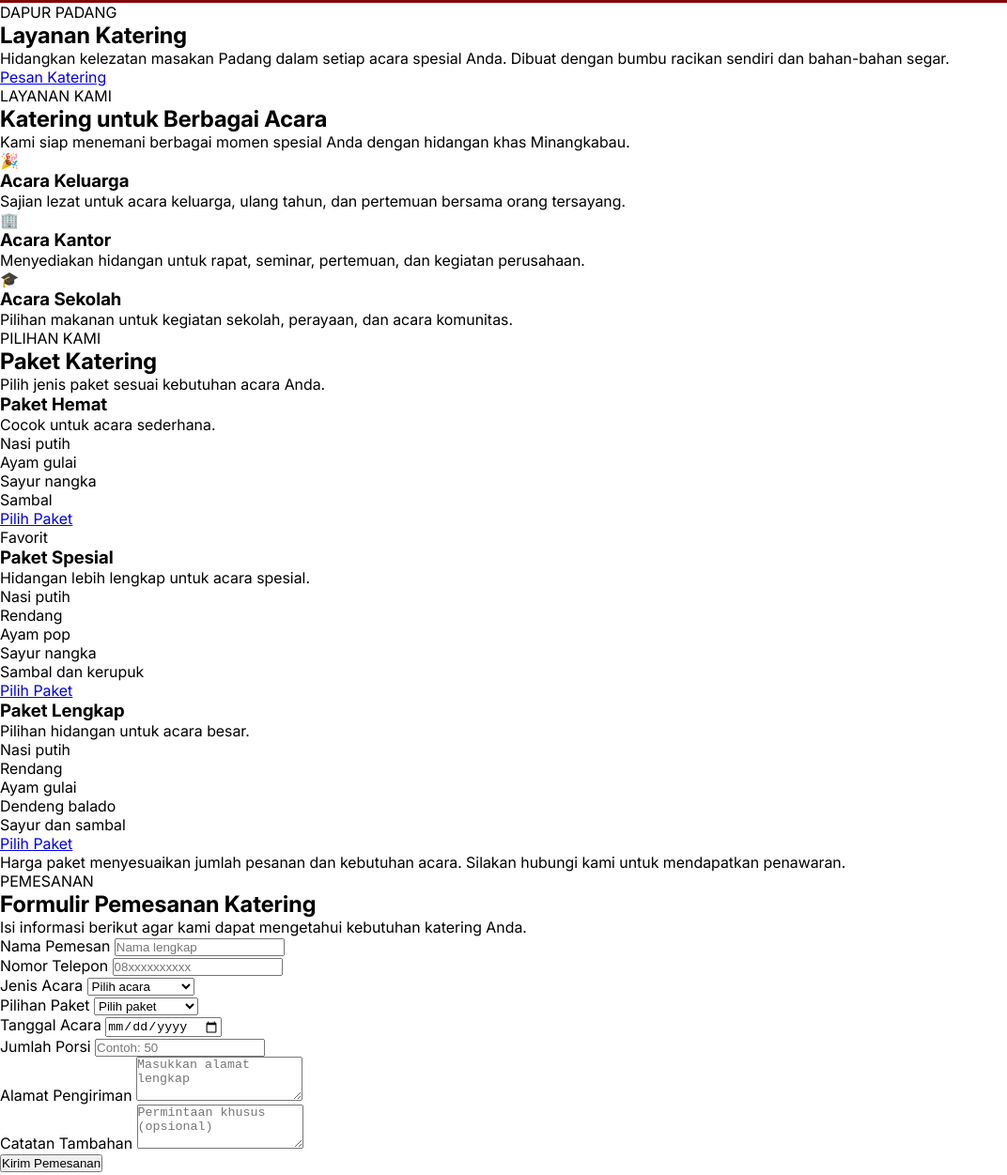
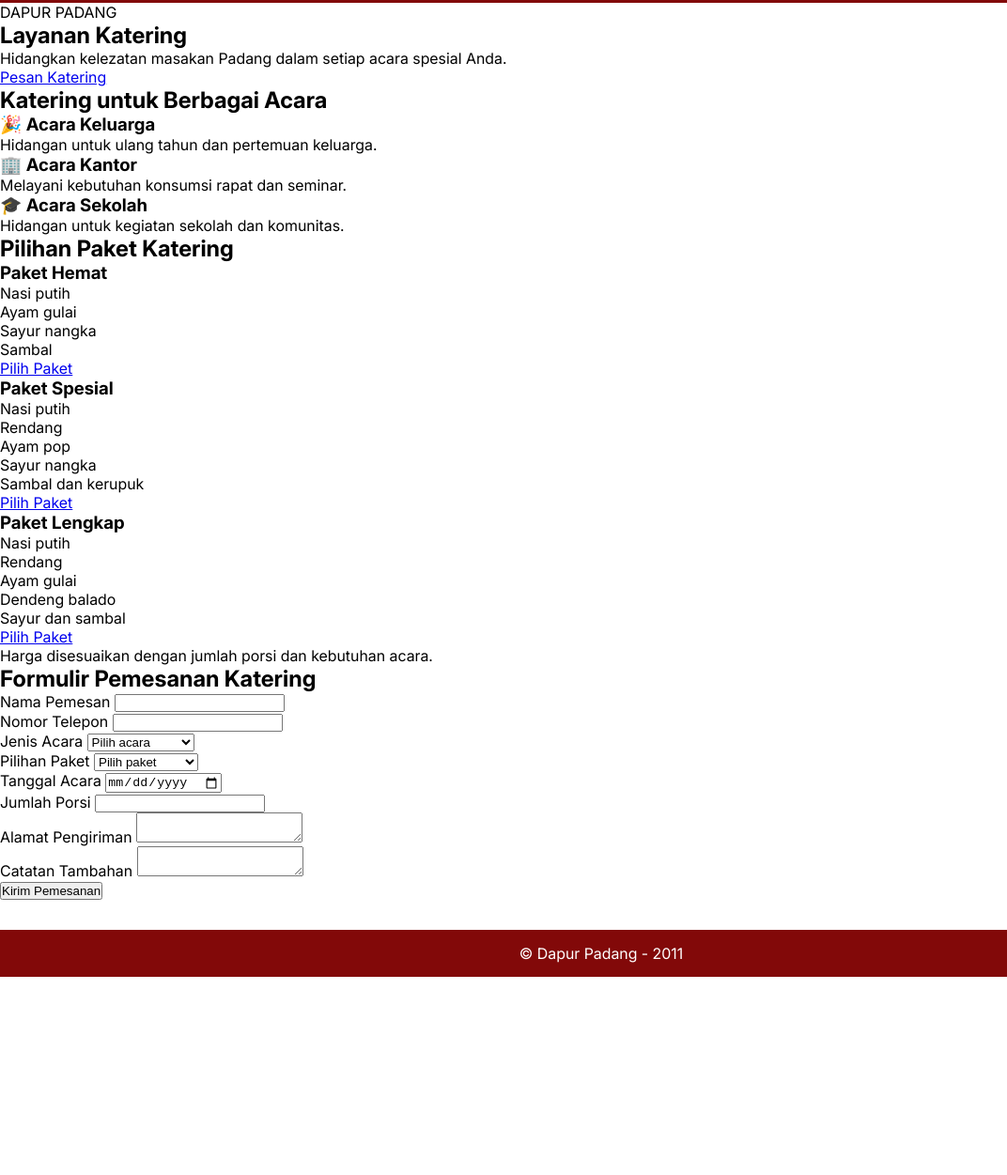
Before and after one commit to Kalveth/padang-restaurant, a plain HTML site: page pages/catering.html in a window 1280 px wide. Shown: the part 83-1334 px from the top of the page at 94% size, without its empty margins (0-1072 px from the left). After the commit the page ends 1123 px from the top, so only its background shows below. Drawn offline with Linux system fonts and the light colour scheme.

Commit message:
refactor: catering page

```diff
--- a/pages/catering.html
+++ b/pages/catering.html
@@ -1,4 +1,3 @@
-
 <!DOCTYPE html>
 <html lang="id">
 <head>
@@ -7,15 +6,12 @@
     <title>Katering - Dapur Padang</title>
 
     <link rel="stylesheet" href="../styles/global.css">
-    <link rel="stylesheet" href="../styles/forms.css">
+    <link rel="stylesheet" href="../styles/catering.css">
 </head>
-
-<body class="catering-page">
+<body>
 
 <header>
-    <img src="../assets/images/logo/logo-dapur-padang.jpg"
-         alt="Logo Dapur Padang">
-
+    <img src="../assets/images/logo/logo-dapur-padang.jpg" alt="Dapur Padang">
     <nav>
         <ul class="nav-links">
             <li><a href="../index.html">Home</a></li>
@@ -30,91 +26,54 @@
 </header>
 
 <main>
-    <section class="form-hero">
-        <div>
-            <p class="eyebrow">DAPUR PADANG</p>
-            <h1>Layanan Katering</h1>
-            <p>
-                Hidangkan kelezatan masakan Padang dalam setiap
-                acara spesial Anda. Dibuat dengan bumbu racikan
-                sendiri dan bahan-bahan segar.
-            </p>
-            <a href="#pesan-katering" class="main-button">
-                Pesan Katering
-            </a>
-        </div>
+    <section class="catering-hero">
+        <p>DAPUR PADANG</p>
+        <h1>Layanan Katering</h1>
+        <p>
+            Hidangkan kelezatan masakan Padang dalam setiap
+            acara spesial Anda.
+        </p>
+        <a href="#pesan-katering">Pesan Katering</a>
     </section>
 
-    <section class="content-section">
-        <div class="section-heading">
-            <p class="eyebrow">LAYANAN KAMI</p>
-            <h2>Katering untuk Berbagai Acara</h2>
-            <p>
-                Kami siap menemani berbagai momen spesial Anda
-                dengan hidangan khas Minangkabau.
-            </p>
-        </div>
+    <section class="catering-section">
+        <h2>Katering untuk Berbagai Acara</h2>
 
-        <div class="service-grid">
-            <article class="service-card">
-                <div class="service-icon">🎉</div>
-                <h3>Acara Keluarga</h3>
-                <p>
-                    Sajian lezat untuk acara keluarga, ulang tahun,
-                    dan pertemuan bersama orang tersayang.
-                </p>
+        <div class="catering-grid">
+            <article>
+                <h3>🎉 Acara Keluarga</h3>
+                <p>Hidangan untuk ulang tahun dan pertemuan keluarga.</p>
             </article>
 
-            <article class="service-card">
-                <div class="service-icon">🏢</div>
-                <h3>Acara Kantor</h3>
-                <p>
-                    Menyediakan hidangan untuk rapat, seminar,
-                    pertemuan, dan kegiatan perusahaan.
-                </p>
+            <article>
+                <h3>🏢 Acara Kantor</h3>
+                <p>Melayani kebutuhan konsumsi rapat dan seminar.</p>
             </article>
 
-            <article class="service-card">
-                <div class="service-icon">🎓</div>
-                <h3>Acara Sekolah</h3>
-                <p>
-                    Pilihan makanan untuk kegiatan sekolah,
-                    perayaan, dan acara komunitas.
-                </p>
+            <article>
+                <h3>🎓 Acara Sekolah</h3>
+                <p>Hidangan untuk kegiatan sekolah dan komunitas.</p>
             </article>
         </div>
     </section>
 
-    <section class="content-section package-section">
-        <div class="section-heading">
-            <p class="eyebrow">PILIHAN KAMI</p>
-            <h2>Paket Katering</h2>
-            <p>Pilih jenis paket sesuai kebutuhan acara Anda.</p>
-        </div>
+    <section class="catering-section package-section">
+        <h2>Pilihan Paket Katering</h2>
 
-        <div class="package-grid">
+        <div class="catering-grid">
             <article class="package-card">
                 <h3>Paket Hemat</h3>
-                <p class="package-description">
-                    Cocok untuk acara sederhana.
-                </p>
                 <ul>
                     <li>Nasi putih</li>
                     <li>Ayam gulai</li>
                     <li>Sayur nangka</li>
                     <li>Sambal</li>
                 </ul>
-                <a href="#pesan-katering" class="package-button">
-                    Pilih Paket
-                </a>
+                <a href="#pesan-katering">Pilih Paket</a>
             </article>
 
             <article class="package-card featured">
-                <span class="package-label">Favorit</span>
                 <h3>Paket Spesial</h3>
-                <p class="package-description">
-                    Hidangan lebih lengkap untuk acara spesial.
-                </p>
                 <ul>
                     <li>Nasi putih</li>
                     <li>Rendang</li>
@@ -122,16 +81,11 @@
                     <li>Sayur nangka</li>
                     <li>Sambal dan kerupuk</li>
                 </ul>
-                <a href="#pesan-katering" class="package-button">
-                    Pilih Paket
-                </a>
+                <a href="#pesan-katering">Pilih Paket</a>
             </article>
 
             <article class="package-card">
                 <h3>Paket Lengkap</h3>
-                <p class="package-description">
-                    Pilihan hidangan untuk acara besar.
-                </p>
                 <ul>
                     <li>Nasi putih</li>
                     <li>Rendang</li>
@@ -139,43 +93,31 @@
                     <li>Dendeng balado</li>
                     <li>Sayur dan sambal</li>
                 </ul>
-                <a href="#pesan-katering" class="package-button">
-                    Pilih Paket
-                </a>
+                <a href="#pesan-katering">Pilih Paket</a>
             </article>
         </div>
 
         <p class="package-note">
-            Harga paket menyesuaikan jumlah pesanan dan kebutuhan acara.
-            Silakan hubungi kami untuk mendapatkan penawaran.
+            Harga disesuaikan dengan jumlah porsi dan kebutuhan acara.
         </p>
     </section>
 
-    <section class="content-section form-section" id="pesan-katering">
-        <div class="section-heading">
-            <p class="eyebrow">PEMESANAN</p>
-            <h2>Formulir Pemesanan Katering</h2>
-            <p>
-                Isi informasi berikut agar kami dapat mengetahui
-                kebutuhan katering Anda.
-            </p>
-        </div>
+    <section class="catering-section" id="pesan-katering">
+        <h2>Formulir Pemesanan Katering</h2>
 
-        <form class="order-form" id="cateringForm">
+        <form id="cateringForm">
             <div class="form-grid">
-                <div class="form-group">
+                <div>
                     <label for="nama">Nama Pemesan</label>
-                    <input type="text" id="nama" name="nama"
-                           placeholder="Nama lengkap" required>
+                    <input type="text" id="nama" name="nama" required>
                 </div>
 
-                <div class="form-group">
+                <div>
                     <label for="telepon">Nomor Telepon</label>
-                    <input type="tel" id="telepon" name="telepon"
-                           placeholder="08xxxxxxxxxx" required>
+                    <input type="tel" id="telepon" name="telepon" required>
                 </div>
 
-                <div class="form-group">
+                <div>
                     <label for="acara">Jenis Acara</label>
                     <select id="acara" name="acara" required>
                         <option value="">Pilih acara</option>
@@ -188,7 +130,7 @@
                     </select>
                 </div>
 
-                <div class="form-group">
+                <div>
                     <label for="paket">Pilihan Paket</label>
                     <select id="paket" name="paket" required>
                         <option value="">Pilih paket</option>
@@ -198,37 +140,29 @@
                     </select>
                 </div>
 
-                <div class="form-group">
+                <div>
                     <label for="tanggal">Tanggal Acara</label>
                     <input type="date" id="tanggal" name="tanggal" required>
                 </div>
 
-                <div class="form-group">
+                <div>
                     <label for="jumlah">Jumlah Porsi</label>
-                    <input type="number" id="jumlah" name="jumlah"
-                           min="1" placeholder="Contoh: 50" required>
+                    <input type="number" id="jumlah" name="jumlah" min="1" required>
                 </div>
 
-                <div class="form-group full-width">
+                <div class="full-width">
                     <label for="alamat">Alamat Pengiriman</label>
-                    <textarea id="alamat" name="alamat" rows="3"
-                              placeholder="Masukkan alamat lengkap"
-                              required></textarea>
+                    <textarea id="alamat" name="alamat" required></textarea>
                 </div>
 
-                <div class="form-group full-width">
+                <div class="full-width">
                     <label for="catatan">Catatan Tambahan</label>
-                    <textarea id="catatan" name="catatan" rows="3"
-                              placeholder="Permintaan khusus (opsional)"></textarea>
+                    <textarea id="catatan" name="catatan"></textarea>
                 </div>
             </div>
 
-            <button type="submit" class="submit-button">
-                Kirim Pemesanan
-            </button>
-
-            <p id="cateringMessage" class="form-message"
-               aria-live="polite"></p>
+            <button type="submit">Kirim Pemesanan</button>
+            <p id="cateringMessage"></p>
         </form>
     </section>
 </main>
@@ -237,39 +171,6 @@
     <p>&copy; Dapur Padang - 2011</p>
 </footer>
 
-<script>
-const cateringForm = document.getElementById("cateringForm");
-
-const cateringDate = document.getElementById("tanggal");
-cateringDate.min = new Date().toISOString().split("T")[0];
-
-cateringForm.addEventListener("submit", function(event) {
-    event.preventDefault();
-
-    if (!cateringForm.reportValidity()) return;
-
-    const data = new FormData(cateringForm);
-
-    const message =
-        "Halo Dapur Padang, saya ingin memesan katering.%0A%0A" +
-        "Nama: " + encodeURIComponent(data.get("nama")) + "%0A" +
-        "Telepon: " + encodeURIComponent(data.get("telepon")) + "%0A" +
-        "Acara: " + encodeURIComponent(data.get("acara")) + "%0A" +
-        "Paket: " + encodeURIComponent(data.get("paket")) + "%0A" +
-        "Tanggal: " + encodeURIComponent(data.get("tanggal")) + "%0A" +
-        "Jumlah Porsi: " + encodeURIComponent(data.get("jumlah")) + "%0A" +
-        "Alamat: " + encodeURIComponent(data.get("alamat")) + "%0A" +
-        "Catatan: " + encodeURIComponent(data.get("catatan"));
-
-    // Ganti nomor berikut dengan nomor WhatsApp resmi restoran.
-    const nomorWhatsApp = "6281234567890";
-
-    window.open(
-        "https://wa.me/" + nomorWhatsApp + "?text=" + message,
-        "_blank"
-    );
-});
-</script>
-
+<script src="../scripts/catering.js"></script>
 </body>
 </html>
```
